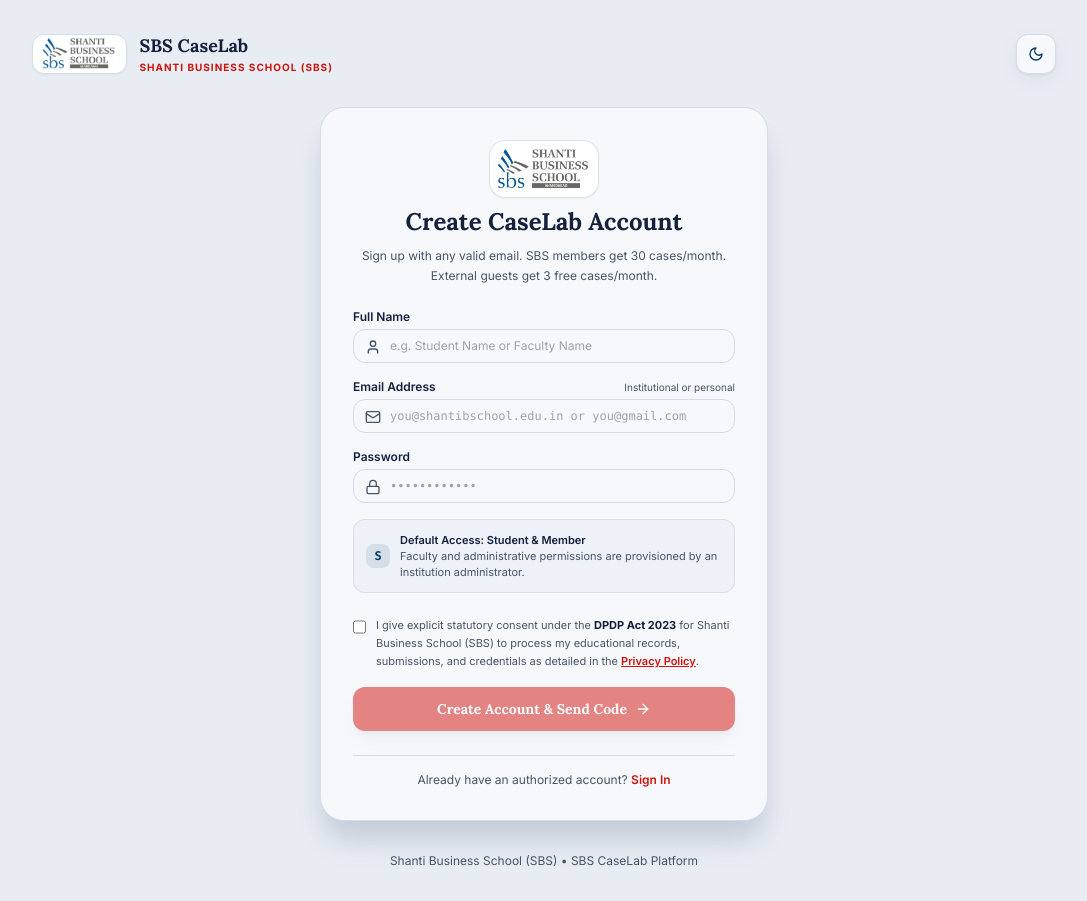
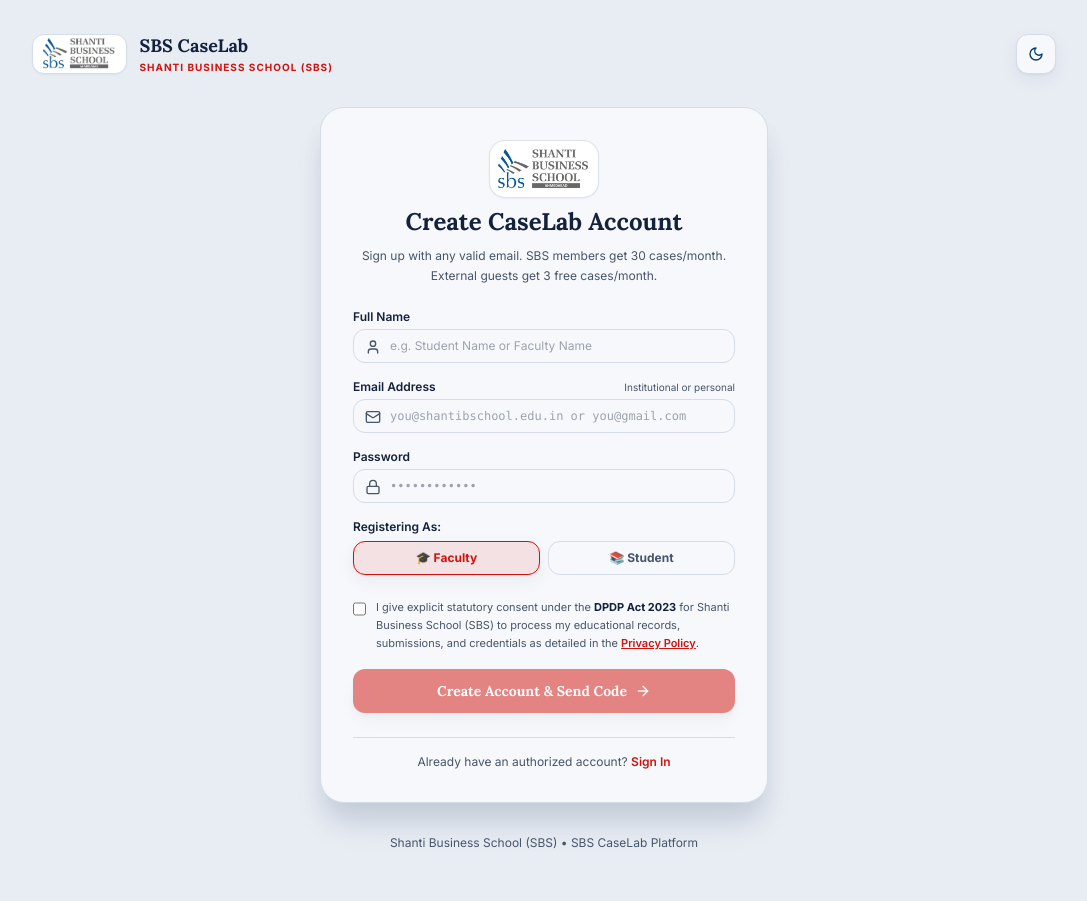
Before and after one commit to prachizala/Case_Lab, a Next.js app: page /signup in a window 1280 px wide. Shown: the whole page, without its empty margins (96-1183 px from the left). Built offline with nearby package versions, Linux system fonts and the light colour scheme; no server answers.

Commit message:
feat(auth): remove default student banner and allow direct faculty registration
Co-authored-by: Utkarsh_barad <183999492+utkarshbhai007@users.noreply.github.com>
Co-authored-by: utkarshbhai007 <utkarshbhai007@users.noreply.github.com>

```diff
--- a/src/app/api/auth/route.ts
+++ b/src/app/api/auth/route.ts
@@ -74,8 +74,8 @@ export async function POST(req: NextRequest) {
       }
 
       const isCollegeAdmin = email.toLowerCase().trim() === `admin@${ALLOWED_EMAIL_DOMAIN}`;
-      // Everyone who signs up gets role "student" by default; admin is reserved for seeded administrative accounts
-      const newRole: UserRole = isCollegeAdmin ? "admin" : "student";
+      const requestedRole: UserRole = (body.role === "faculty" || body.role === "student") ? body.role : "faculty";
+      const newRole: UserRole = isCollegeAdmin ? "admin" : requestedRole;
       const isApproved = isCollegeAdmin ? true : true; // Student accounts are active, role elevations are approved by Admin
 
       // Generate 6-digit verification OTP
--- a/src/app/signup/page.tsx
+++ b/src/app/signup/page.tsx
@@ -40,6 +40,7 @@ function SignUpForm() {
   const [name, setName] = useState(initialName);
   const [email, setEmail] = useState(initialEmail);
   const [password, setPassword] = useState("");
+  const [role, setRole] = useState<"faculty" | "student">("faculty");
   const [dpdpConsent, setDpdpConsent] = useState(false);
   const [error, setError] = useState<string | null>(initialError);
   const [success, setSuccess] = useState<string | null>(null);
@@ -84,6 +85,7 @@ function SignUpForm() {
           name,
           email: trimmedEmail,
           password,
+          role,
           dpdp_consent: true,
         }),
       });
@@ -328,14 +330,34 @@ function SignUpForm() {
                 </div>
               </div>
 
-              {/* Informative Role Banner */}
-              <div className="p-3 rounded-xl bg-surface-raised border border-border/80 flex items-center gap-2.5 text-[11px] text-muted">
-                <div className="w-6 h-6 rounded-lg bg-primary/10 text-primary flex items-center justify-center shrink-0 font-bold font-mono text-xs">
-                  S
-                </div>
-                <div>
-                  <span className="font-semibold text-text block">Default Access: Student & Member</span>
-                  <span>Faculty and administrative permissions are provisioned by an institution administrator.</span>
+              {/* Role Selection */}
+              <div>
+                <label className="block text-xs font-semibold text-text mb-1.5">
+                  Registering As:
+                </label>
+                <div className="grid grid-cols-2 gap-2">
+                  <button
+                    type="button"
+                    onClick={() => setRole("faculty")}
+                    className={`py-2 px-3 rounded-xl border text-xs font-bold transition-all flex items-center justify-center gap-1.5 ${
+                      role === "faculty"
+                        ? "border-accent bg-accent/10 text-accent shadow-sm"
+                        : "border-border bg-surface text-muted hover:text-text"
+                    }`}
+                  >
+                    <span>🎓 Faculty</span>
+                  </button>
+                  <button
+                    type="button"
+                    onClick={() => setRole("student")}
+                    className={`py-2 px-3 rounded-xl border text-xs font-bold transition-all flex items-center justify-center gap-1.5 ${
+                      role === "student"
+                        ? "border-accent bg-accent/10 text-accent shadow-sm"
+                        : "border-border bg-surface text-muted hover:text-text"
+                    }`}
+                  >
+                    <span>📚 Student</span>
+                  </button>
                 </div>
               </div>
 
```
